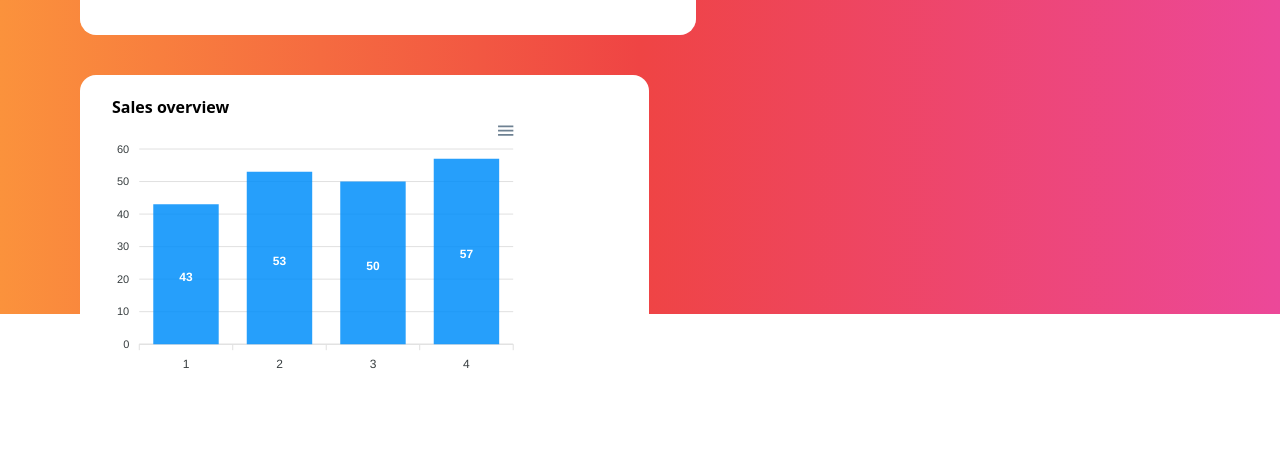
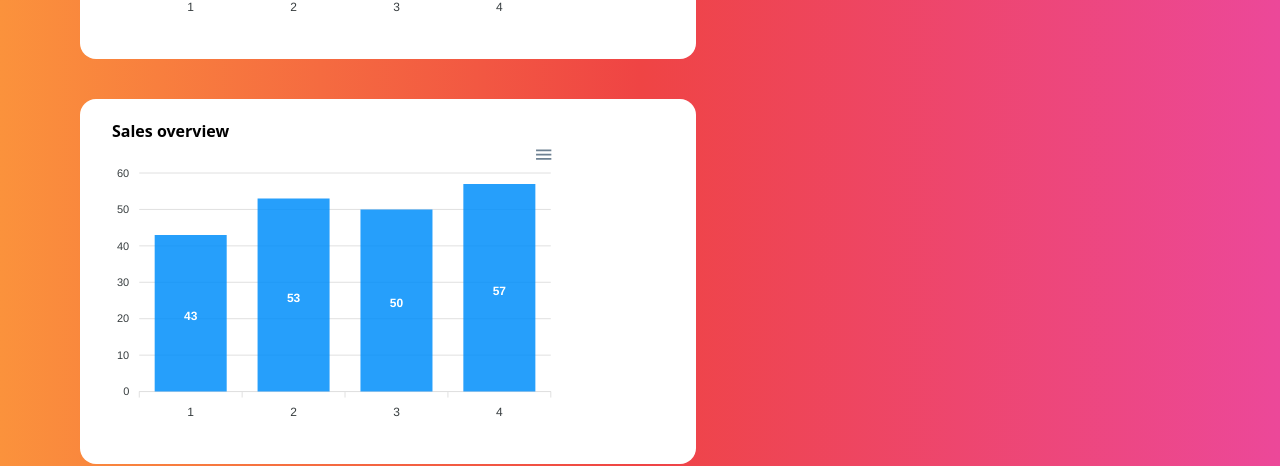
Before and after one commit to ThanhTrongNTT/AdminHCI, a React (Create React App) app: page /admin in a window 1280 px wide. Shown: the part 486-952 px from the top of the page. Built offline with nearby package versions, Linux system fonts and the light colour scheme.

Commit message:
Config ClassNameUtil, Use DeclareRouter instead of App

```diff
--- a/src/App.tsx
+++ b/src/App.tsx
@@ -1,12 +1,5 @@
-import LayoutDefault from './layout/LayoutDefault';
-import Sidebar from './modules/Sidebar';
-
 function App() {
-    return (
-        <>
-            <LayoutDefault />
-        </>
-    );
+    return <></>;
 }
 
 export default App;
--- a/src/components/avt/Avt.tsx
+++ b/src/components/avt/Avt.tsx
@@ -1,5 +1,5 @@
 import React from 'react';
-import className from '~/utils/className';
+import { className } from '~/utils/className';
 
 type AvtProps = {
     src: string;
--- a/src/components/button/ButtonCancel.tsx
+++ b/src/components/button/ButtonCancel.tsx
@@ -1,5 +1,5 @@
 import React from 'react';
-import className from '~/utils/className';
+import { className } from '~/utils/className';
 import { IconTrash } from '../icon/Icon';
 
 type PropTypes = {
--- a/src/components/button/ButtonSubmit.tsx
+++ b/src/components/button/ButtonSubmit.tsx
@@ -1,4 +1,4 @@
-import className from '~/utils/className';
+import { className } from '~/utils/className';
 
 type PropTypes = {
     children: any;
--- a/src/index.tsx
+++ b/src/index.tsx
@@ -9,10 +9,10 @@ import DeclareRouter from './route';
 
 const root = ReactDOM.createRoot(document.getElementById('root') as HTMLElement);
 root.render(
-    <div className='flex bg-gradient-to-r from-orange-400 via-red-500 to-pink-500 bg-repeat h-screen flex-col'>
+    <div className='flex bg-gradient-to-r from-orange-400 via-red-500 to-pink-500 bg-repeat flex-col'>
         <React.StrictMode>
             <Router>
-                {/* <App /> */}
+                {/* <App /> */} // Change from App to DeclareRouter
                 <DeclareRouter />
                 <ToastContainer />
             </Router>
--- a/src/screens/home/Home.tsx
+++ b/src/screens/home/Home.tsx
@@ -47,25 +47,11 @@ const Home = () => {
                         <span className='text-base font-semibold p-3'>Sales overview</span>
                         <Chart options={options} type='bar' series={series} width='80%' />
                     </div>
-                    {/* <div className='mx-8 w-[50%] px-3'>
-                        <img
-                            src={require('../../layouts/testImg.png')}
-                            alt='test'
-                            className='rounded-2xl h-full'
-                        />
-                    </div> */}
                 </div>
                 <div className='flex my-10'>
                     <div className='bg-white w-[50%] p-5 rounded-2xl ml-8'>
                         <span className='text-base font-semibold p-3'>Sales overview</span>
                         <Chart options={options} type='bar' series={series} width='80%' />
-                    </div>
-                    <div className='mx-8 w-[50%] px-3'>
-                        {/* <img
-                            src={require('../../layouts/testImg.png')}
-                            alt='test'
-                            className='rounded-2xl h-full'
-                        /> */}
                     </div>
                 </div>
             </div>
```
